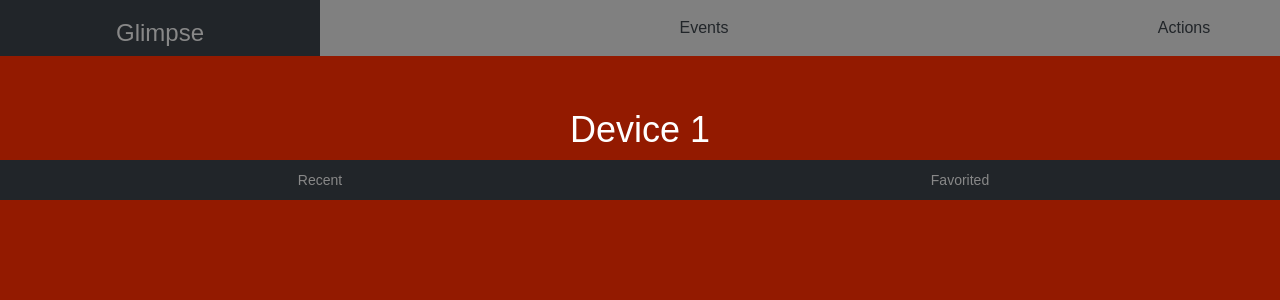
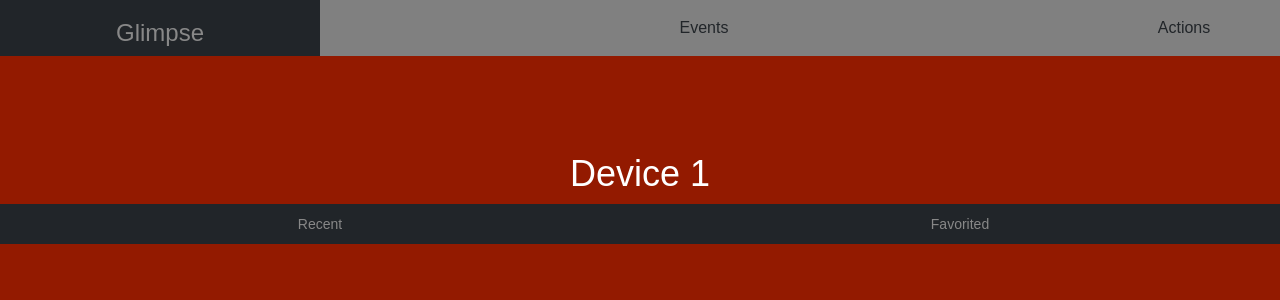
Before and after one commit to glimpsewearables/elastic-waistband, a Django app: page /userPage/1 in a window 1280 px wide. Shown: the top 300 px of the page. Run offline with Django 3.2, Linux system fonts and the light colour scheme; data that the repository does not hold is empty; parts of the project's set-up code (start-up, migrations or seed data) failed here and were passed over; some libraries are stand-ins or nearby versions.

Commit message:
fixed mainContainer margin issues

```diff
--- a/src/apps/glimpseAPIApp/templates/userEventPage.html
+++ b/src/apps/glimpseAPIApp/templates/userEventPage.html
@@ -13,6 +13,9 @@
 }
 #headerImage{
     width: 100%;
+}
+#mainContainer{
+    margin-top: 5%;
 }
 .singleVideo{
     width: 100%;
--- a/src/apps/glimpseAPIApp/templates/userPage.html
+++ b/src/apps/glimpseAPIApp/templates/userPage.html
@@ -169,6 +169,9 @@ button{
 }
 .singleVideo{
     width: 100%;
+}
+#mainContainer{
+    margin-top: 5%;
 }
 @media only screen and (max-width: 600px) {
     .videoContainer{
```
